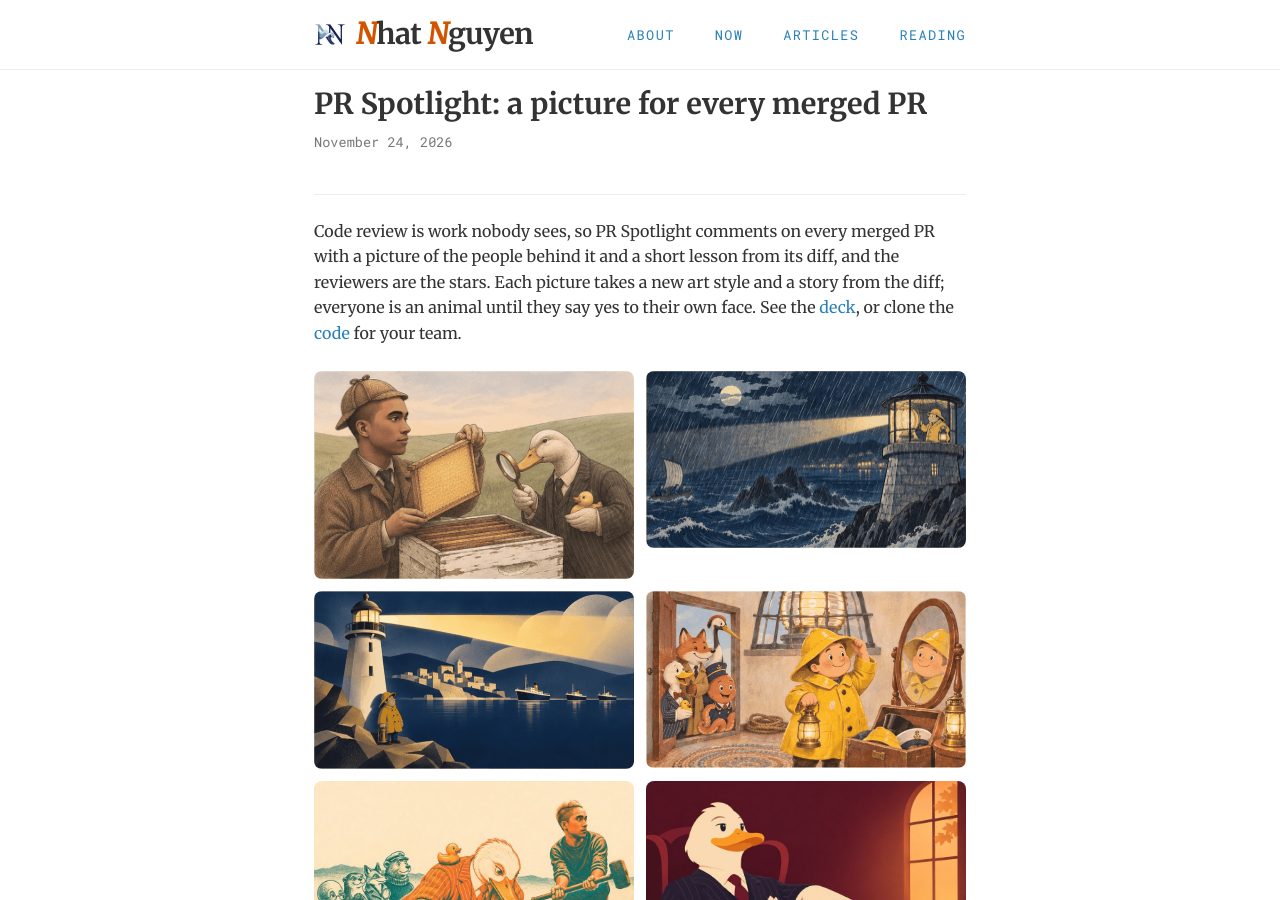
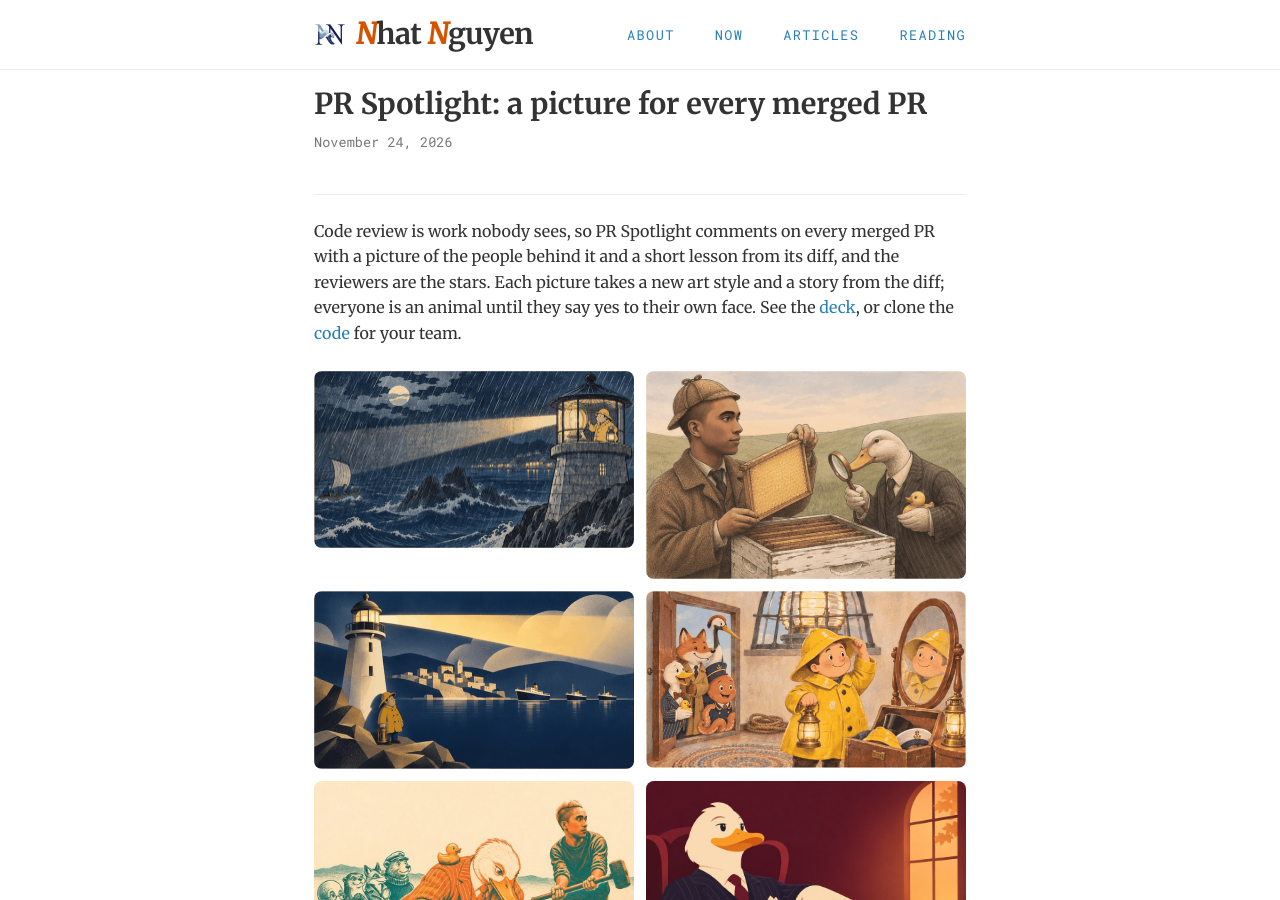
Before and after one commit to ngnnah/ngnnah.github.io, a Jekyll site: the page built from _posts/2026-11-24-pr-spotlight.md, in a window 1280 px wide and 900 px high. Built offline with Jekyll 4.4.1, drawn with Linux system fonts in a browser that asks for light colours.

Commit message:
post: PR Spotlight opens on the storm GIF
Co-Authored-By: Claude Opus 5.5 <noreply@anthropic.com>

```diff
--- a/_posts/2026-11-24-pr-spotlight.md
+++ b/_posts/2026-11-24-pr-spotlight.md
@@ -7,8 +7,8 @@ date: 2026-11-24
 Code review is work nobody sees, so PR Spotlight comments on every merged PR with a picture of the people behind it and a short lesson from its diff, and the reviewers are the stars. Each picture takes a new art style and a story from the diff; everyone is an animal until they say yes to their own face. See the [deck](https://ngnnah.github.io/I-And-AI/projects/pr-spotlight/), or clone the [code](https://github.com/ngnnah/pr-spotlight) for your team.
 
 <div style="display:grid;grid-template-columns:repeat(auto-fit,minmax(260px,1fr));gap:12px;margin:24px 0">
+  <img src="/images/pr-spotlight/storm.gif" alt="Woodblock-print storm: a lighthouse beam guides a small boat past the rocks" loading="lazy" style="width:100%;border-radius:8px">
   <img src="/images/pr-spotlight/beekeeper.gif" alt="A detective beekeeper holds up a honeycomb frame while a duck in a pinstripe suit leans in with a magnifying glass" loading="lazy" style="width:100%;border-radius:8px">
-  <img src="/images/pr-spotlight/storm.gif" alt="Woodblock-print storm: a lighthouse beam guides a small boat past the rocks" loading="lazy" style="width:100%;border-radius:8px">
   <img src="/images/pr-spotlight/beam.gif" alt="Art deco poster: the lighthouse beam swings round onto the keeper as the ships raise flags" loading="lazy" style="width:100%;border-radius:8px">
   <img src="/images/pr-spotlight/hats.gif" alt="The lighthouse keeper tries on hats at a mirror while a duck, a fox, an octopus and a crane cheer" loading="lazy" style="width:100%;border-radius:8px">
   <img src="/images/pr-spotlight/spotlight-1.jpg" alt="Risograph: a duck drives the golden spike on a railroad" loading="lazy" style="width:100%;border-radius:8px">
```
